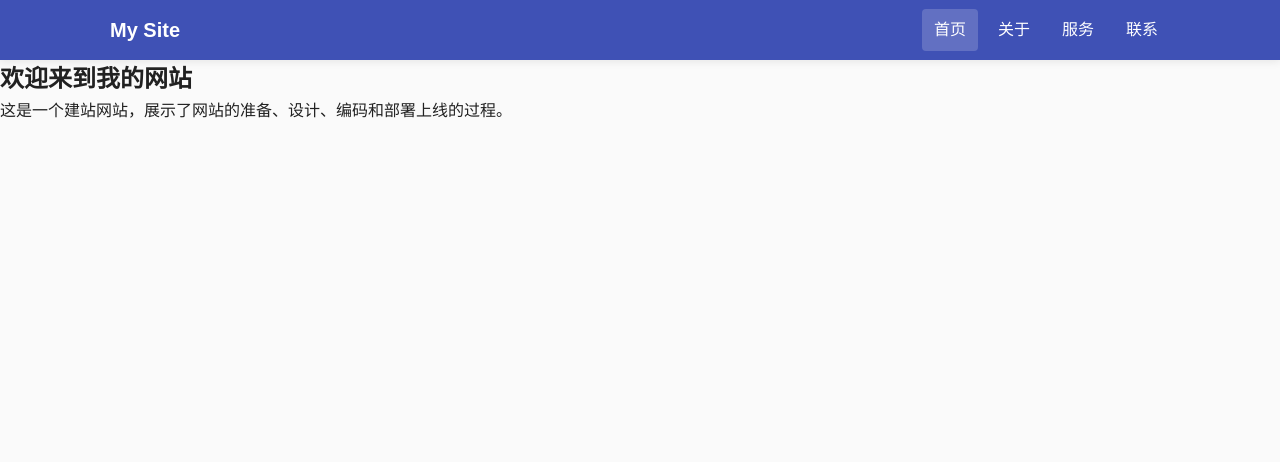
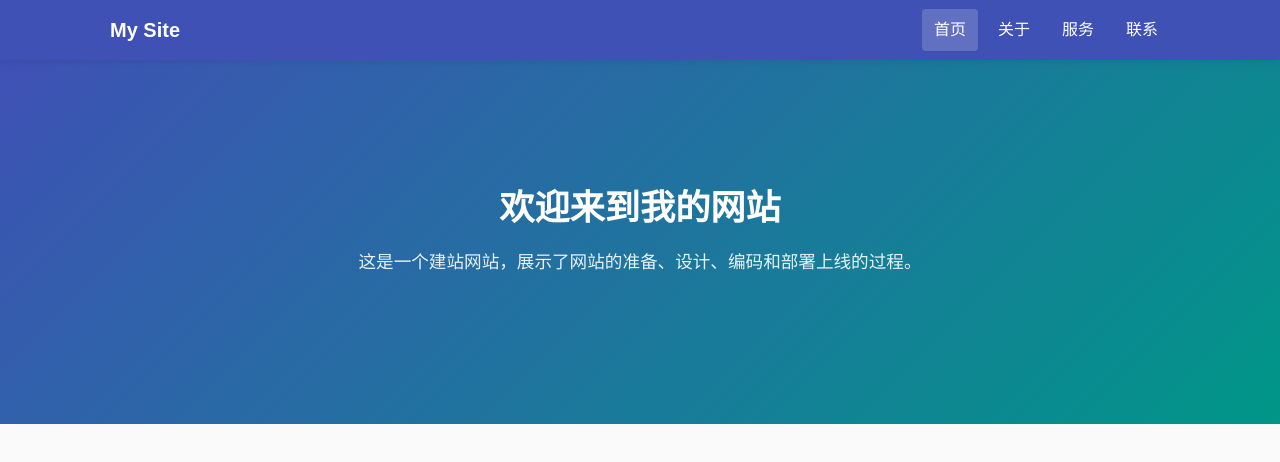
Before and after one commit to jinwenchao/site, a plain HTML site: page index.html in a window 1280 px wide. Drawn offline with Linux system fonts and the light colour scheme.

Commit message:
Add styles for hero section in CSS

```diff
--- a/style.css
+++ b/style.css
@@ -58,3 +58,22 @@ a{
 .nav-link:hover, .nav-link.active{
     background-color: rgba(255, 255, 255, .18); /* 设置悬停背景色 */
 }
+/* ==================  主域Hero区 ==================  */
+.hero{
+    background: linear-gradient(135deg, var(--primary-color), var(--accent-color));  /* 设置背景色 */
+    color: #ffffff;                        /* 设置文字颜色 */
+    text-align: center;                      /* 设置文字居中 */
+    padding: 120px 20px;                      /* 设置内边距 */
+}
+.hero h1{
+    font-size: 2.2rem;                       /* 设置标题字体大小 */
+    font-weight: bold;                        /* 设置标题加粗 */
+    margin-bottom: 12px;                     /* 设置下边距 */
+    color: #ffffff;                        /* 设置标题颜色 */
+}
+.hero p{
+    font-size: 1.1rem;                       /* 设置段落字体大小 */
+    opacity: .9;                             /* 设置透明度 */
+    margin-bottom: 28px;                     /* 设置下边距 */
+    color: #ffffff;                        /* 设置段落颜色 */
+}
```
